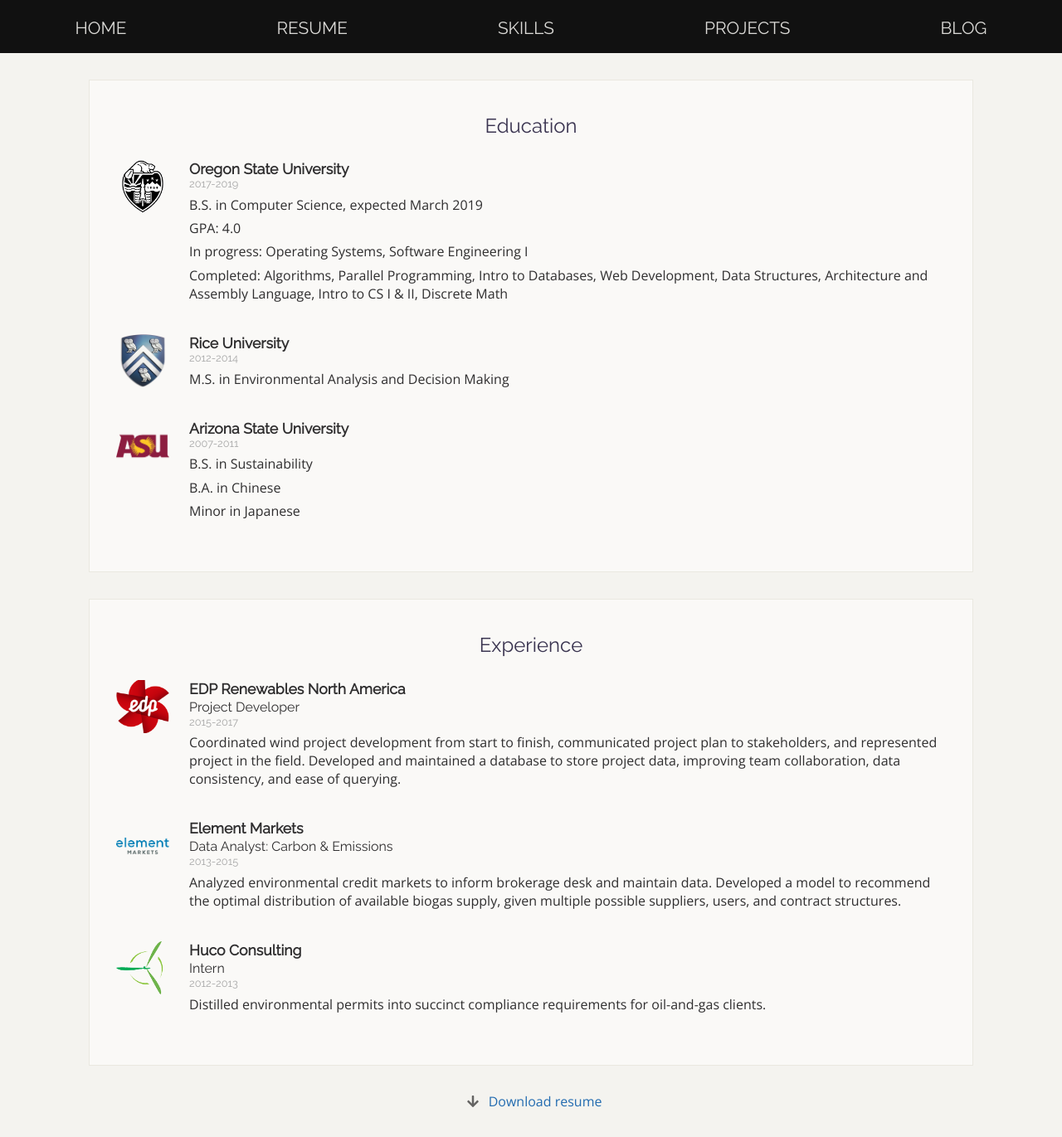
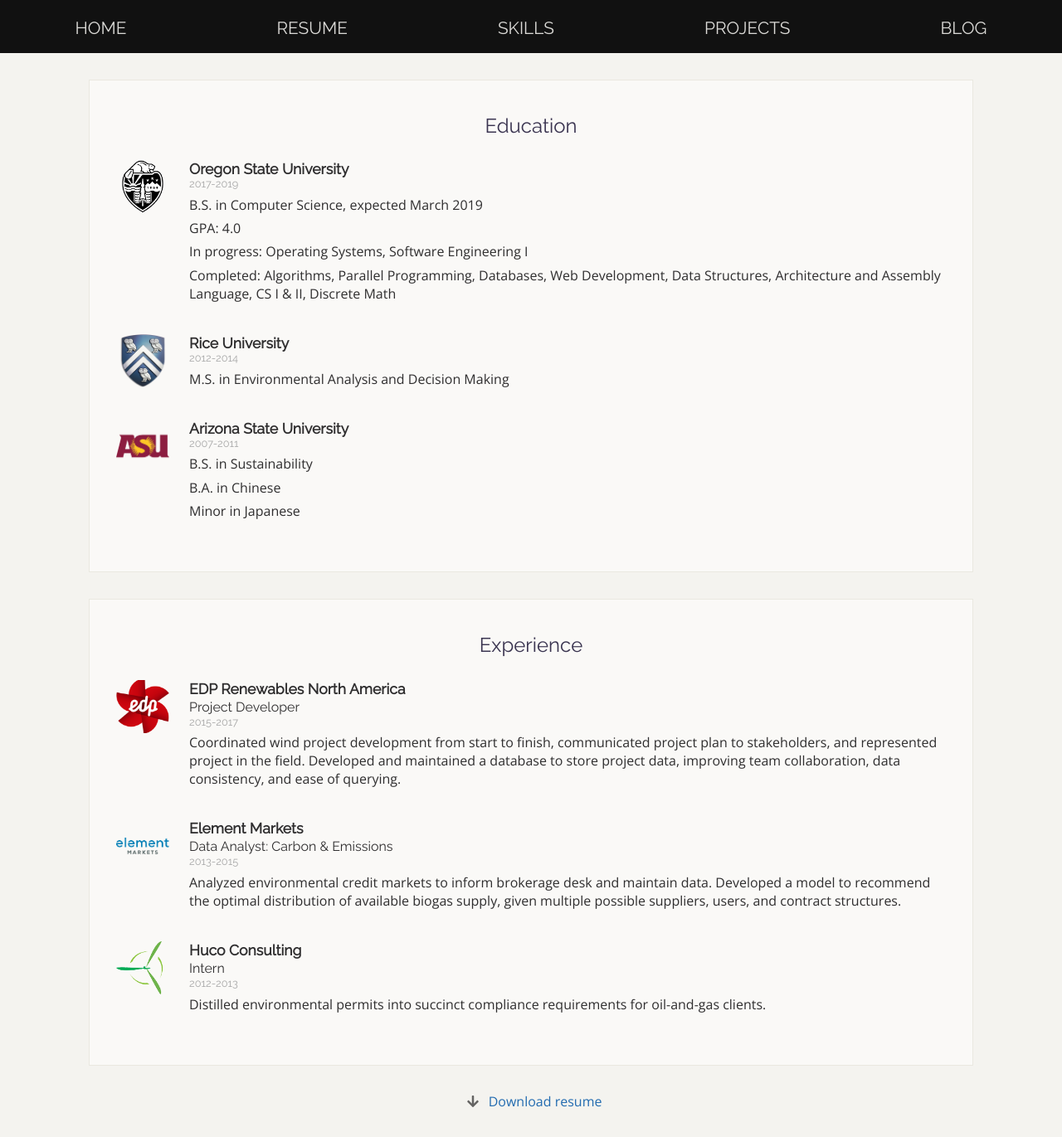
Before and after one commit to jessemckenna/jessemckenna.github.io, a Jekyll site: the page built from resume.html, in a window 1280 px wide. Shown: the whole page at 83% size. Built offline with Jekyll 4.4.1, drawn with Linux system fonts in a browser that asks for light colours.

```diff
--- a/resume.html
+++ b/resume.html
@@ -13,7 +13,7 @@ title: Resume
 			<p>B.S. in Computer Science, expected March 2019</p>
 			<p>GPA: 4.0</p>
 			<p>In progress: Operating Systems, Software Engineering I</p>
-			<p>Completed: Algorithms, Parallel Programming, Intro to Databases, Web Development, Data Structures, Architecture and Assembly Language, Intro to CS I &amp; II, Discrete Math</p>
+			<p>Completed: Algorithms, Parallel Programming, Databases, Web Development, Data Structures, Architecture and Assembly Language, CS I &amp; II, Discrete Math</p>
 		</div>
 	</section>
 
```
